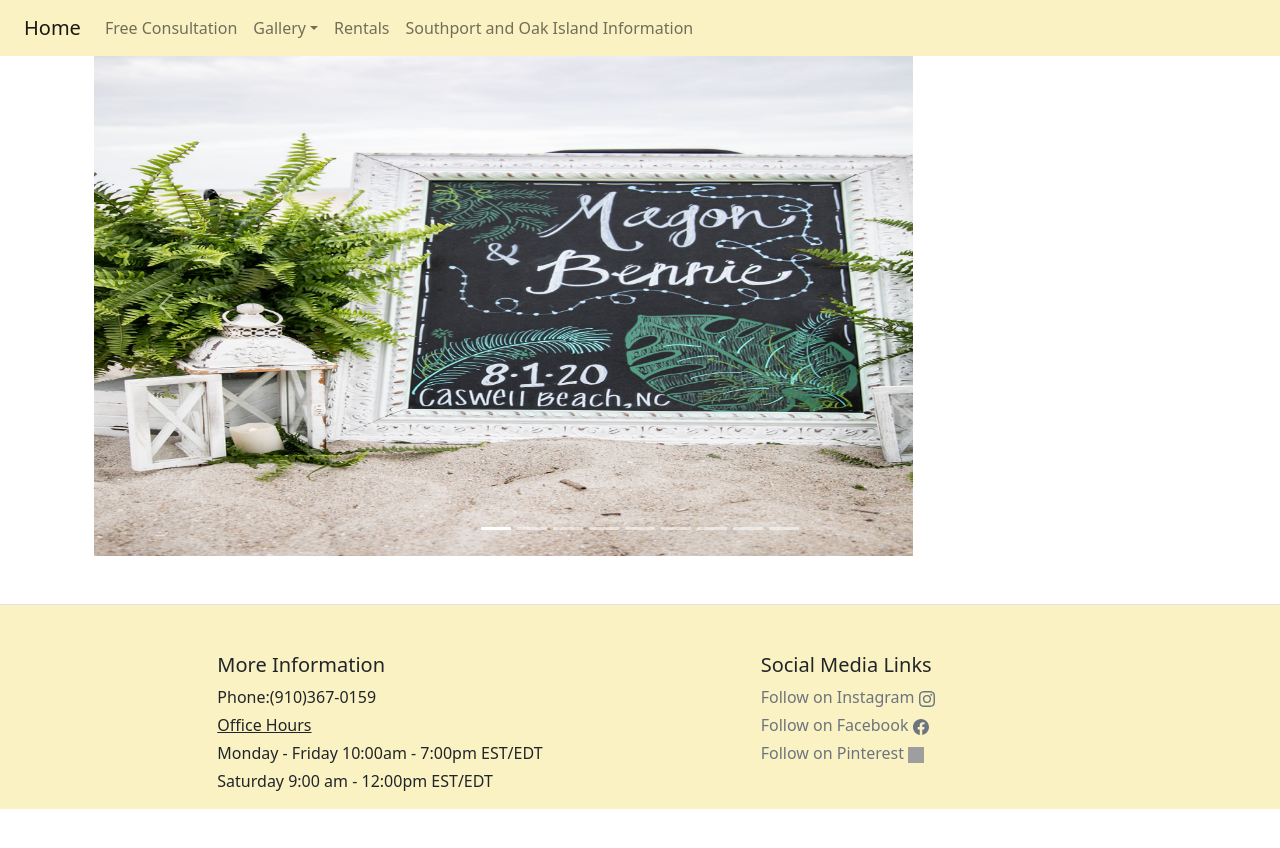
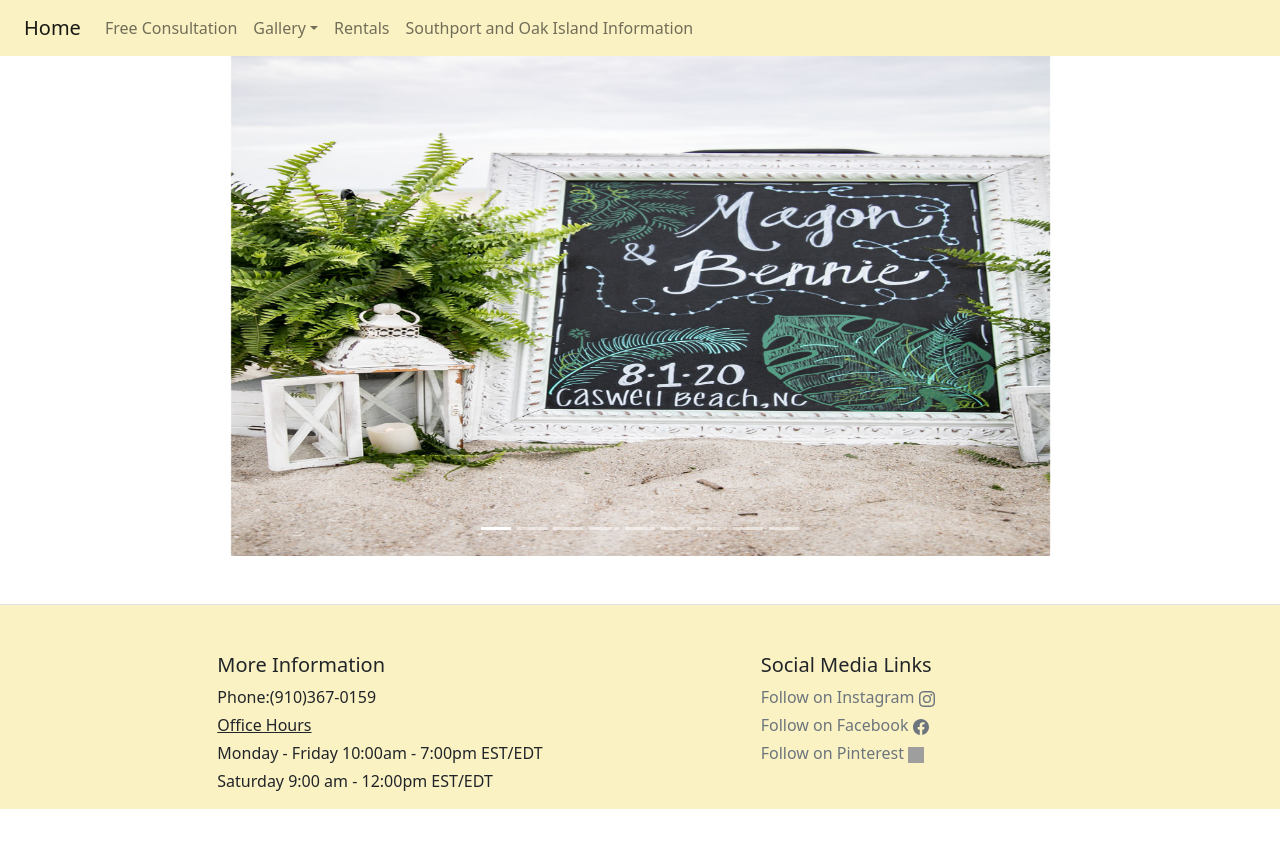
Before and after one commit to weddingsbytheseanc/weddingsbytheseanc.github.io, a Jekyll site: the page built from weddingdesigns.html, in a window 1280 px wide. Shown: the top 848 px of the page. Built offline with Jekyll 4.4.1, drawn with Linux system fonts in a browser that asks for light colours; nearby versions of some CDN libraries; library files that are not in the unit come from our copies; grey boxes are pictures that could not be loaded.

Commit message:
added mx-auto to images

```diff
--- a/receptions.html
+++ b/receptions.html
@@ -12,7 +12,7 @@ title: Receptions
   </div>
   <div class="carousel-inner">
     <div class="carousel-item active">
-      <img src="assets\pictures\REC1.jpg" class="d-block w-50" width ="300" height="500" alt="...">
+      <img src="assets\pictures\REC1.jpg" class="d-block w-50 mx-auto" width ="300" height="500" alt="...">
     </div>
     <div class="carousel-item">
       <img src="assets\pictures\REC2.jpg" class="d-block w-100" width ="400" height="500" alt="...">
--- a/weddingdesigns.html
+++ b/weddingdesigns.html
@@ -16,7 +16,7 @@ title: Weddings Designs
   </div>
   <div class="carousel-inner">
     <div class="carousel-item active">
-      <img src="assets\pictures\IMG_1.jpg" class="d-block w-75" width ="300" height="500" alt="...">
+      <img src="assets\pictures\IMG_1.jpg" class="d-block w-75 mx-auto" width ="300" height="500" alt="...">
     </div>
     <div class="carousel-item">
       <img src="assets\pictures\IMG_2.jpg" class="d-block w-100" width ="400" height="500" alt="...">
@@ -25,7 +25,7 @@ title: Weddings Designs
       <img src="assets\pictures\IMG_3.jpg" class="d-block w-100" width ="500" height="500" alt="...">
     </div>
     <div class="carousel-item">
-      <img src="assets\pictures\IMG_4.jpg" class="d-block w-75" width ="500" height="500" alt="...">
+      <img src="assets\pictures\IMG_4.jpg" class="d-block w-75 mx-auto" width ="500" height="500" alt="...">
     </div>
     <div class="carousel-item">
       <img src="assets\pictures\IMG_5.jpg" class="d-block w-100" width ="500" height="500" alt="...">
```
